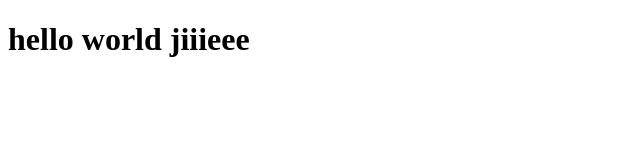
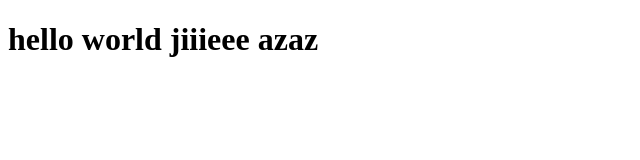
Before and after one commit to AbdouMahfoudh/git_test, a plain HTML site: page index.html in a window 1280 px wide. Shown: the whole page, without its empty margins (0-640 px from the left). Drawn offline with Linux system fonts and the light colour scheme.

Commit message:
Update index.html

```diff
--- a/index.html
+++ b/index.html
@@ -6,6 +6,6 @@
     <title>Document</title>
   </head>
   <body>
-    <h1>hello world jiiieee</h1>
+    <h1>hello world jiiieee azaz</h1>
   </body>
 </html>
```
